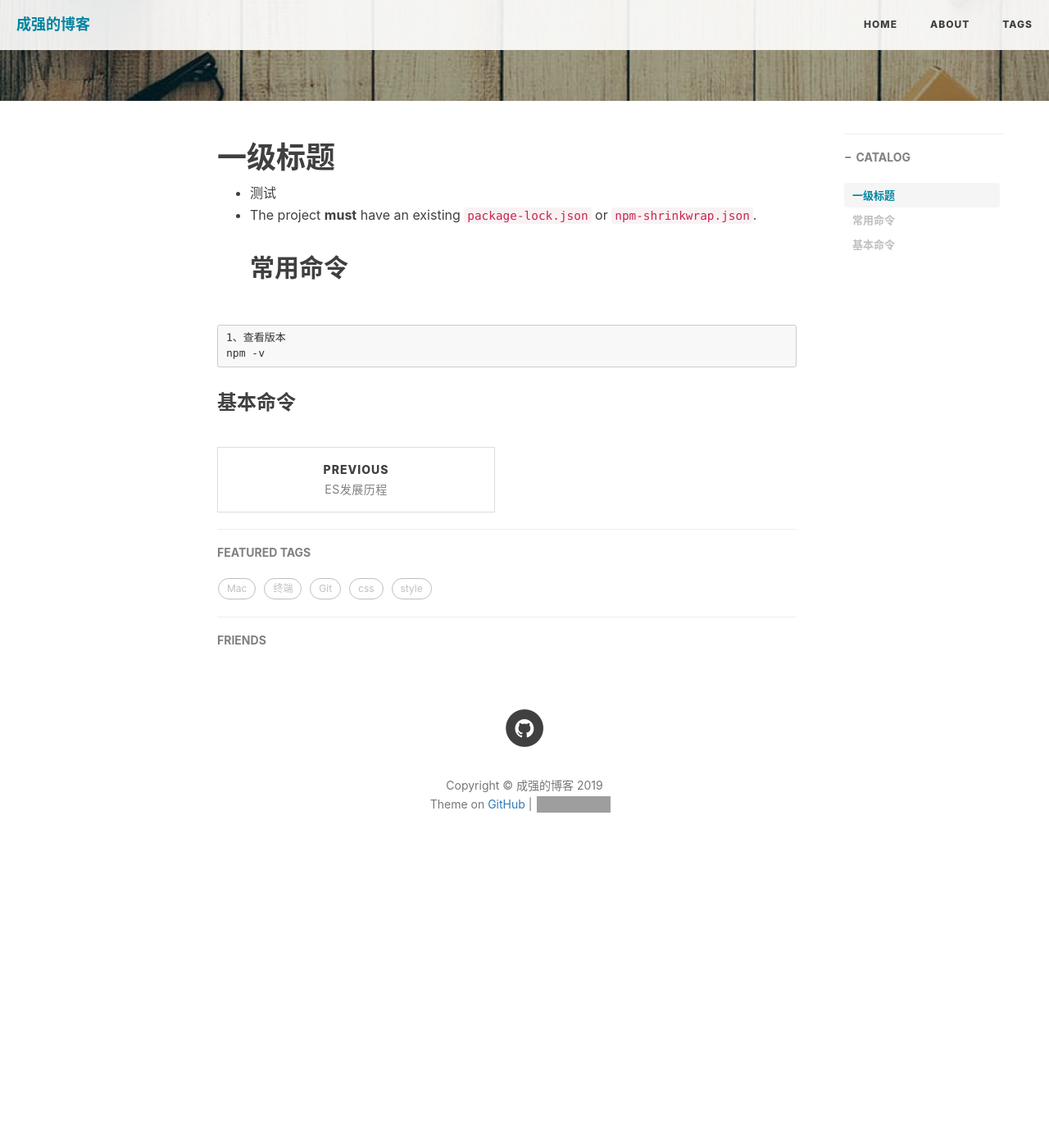
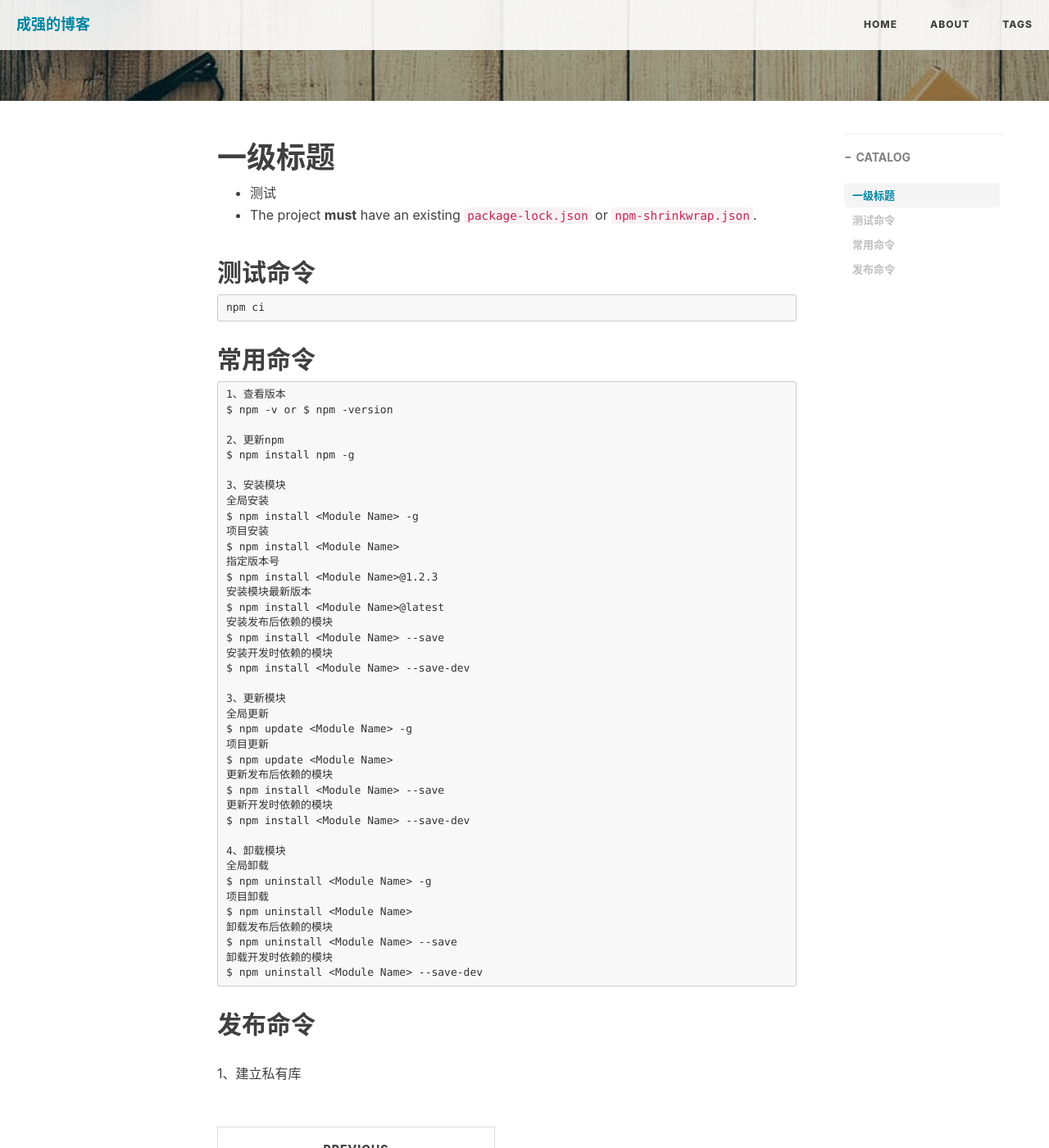
Before and after one commit to chengqiang1453001422/chengqiang.github.io, a Jekyll site: the page built from _posts/2019-03-21-npm常用命令.md, in a window 1280 px wide and 1400 px high, scrolled down 400 px. Shown: the whole window at 82% size. Built offline with Jekyll 4.4.1, drawn with Linux system fonts in a browser that asks for light colours; nearby versions of some CDN libraries; comment, search, counter and statistics services are not loaded; before the commit the page ends 1485 px from its top, so only the background shows below that; grey boxes are pictures that could not be loaded.

Commit message:
Signed-off-by: chengqiang1453001422 <1453001422@qq.com>

````diff
--- a/_posts/2019-03-21-npm常用命令.md
+++ b/_posts/2019-03-21-npm常用命令.md
@@ -14,10 +14,54 @@ tags:
 
 * 测试
 * The project **must** have an existing `package-lock.json` or `npm-shrinkwrap.json`.
+
+## 测试命令
+
+    npm ci
+
 ## 常用命令
 
 ```
 1、查看版本
-npm -v
+$ npm -v or $ npm -version
+
+2、更新npm
+$ npm install npm -g
+
+3、安装模块
+全局安装
+$ npm install <Module Name> -g
+项目安装
+$ npm install <Module Name>
+指定版本号
+$ npm install <Module Name>@1.2.3
+安装模块最新版本
+$ npm install <Module Name>@latest
+安装发布后依赖的模块
+$ npm install <Module Name> --save
+安装开发时依赖的模块
+$ npm install <Module Name> --save-dev
+
+3、更新模块
+全局更新
+$ npm update <Module Name> -g
+项目更新
+$ npm update <Module Name>
+更新发布后依赖的模块
+$ npm install <Module Name> --save
+更新开发时依赖的模块
+$ npm install <Module Name> --save-dev
+
+4、卸载模块
+全局卸载
+$ npm uninstall <Module Name> -g
+项目卸载
+$ npm uninstall <Module Name>
+卸载发布后依赖的模块
+$ npm uninstall <Module Name> --save
+卸载开发时依赖的模块
+$ npm uninstall <Module Name> --save-dev
 ```
-### 基本命令
+## 发布命令
+
+1、建立私有库
````
